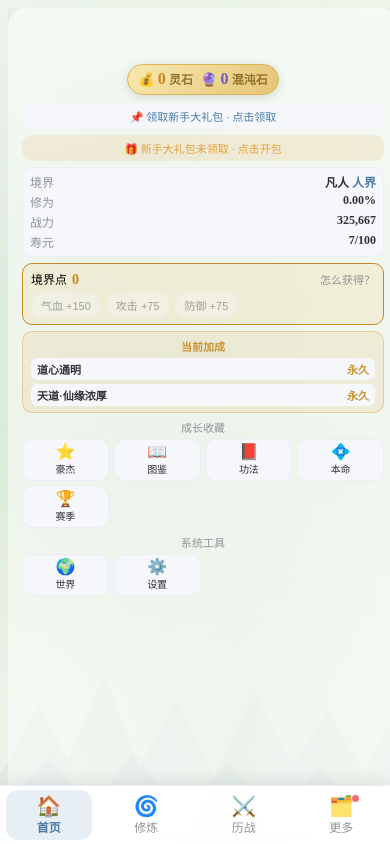
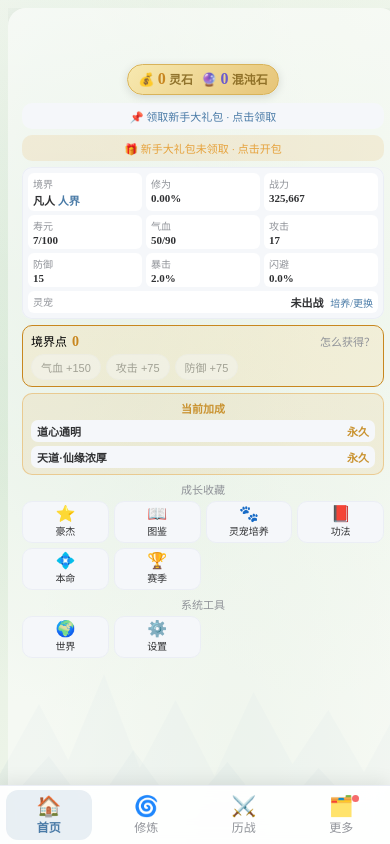
Before and after one commit to qingtang666666-source/vue-xiuxiangame, a Vue app: page /#/home in a window 390 px wide. Built offline with nearby package versions, Linux system fonts and the light colour scheme.

Commit message:
fix(mobile): 主页补充属性展示并新增灵宠培养入口

```diff
--- a/src/App.vue
+++ b/src/App.vue
@@ -163,6 +163,7 @@
     { title: '资源', items: [
       { icon: '🎒', name: '背包', route: '/backpack' },
       { icon: '🎰', name: '灵宠抽奖', route: '/petGacha' },
+      { icon: '🐾', name: '灵宠培养', route: '/backpack?tab=pet' },
       { icon: '🏪', name: '贸易市场', route: '/market' },
       { icon: '👥', name: '下界坊市', route: '/npc' },
       { icon: '🗿', name: '游商', action: () => openTrav() }
--- a/src/views/backpackPage.vue
+++ b/src/views/backpackPage.vue
@@ -107,17 +107,29 @@
         <PageNav :page="talPage" :total="talTotal" @change="setTalPage" />
       </el-tab-pane>
       <el-tab-pane label="灵宠" name="pet">
+        <div class="pet-active" v-if="player.pet?.name">
+          <span>🐾 出战中：<b>{{ player.pet.name }}</b></span>
+          <div class="pet-active-ops">
+            <el-button size="small" type="success" plain @click="openPetTrain(player.pet)">培养</el-button>
+            <el-button size="small" type="warning" plain @click="retractPet">收回</el-button>
+          </div>
+        </div>
         <div class="grid">
-          <div class="cell" v-for="(p, i) in petItems" :key="i">
-            <tag :type="petQualityOf(p).color" @click="showPetInfo(p)">{{ p.name }}</tag>
+          <div class="cell" v-for="p in petItems" :key="p.id">
+            <tag :type="petQualityOf(p).color" @click="showPetInfo(p)">
+              {{ p.name }}
+              <span v-if="isActivePet(p)" class="pet-active-badge">出战中</span>
+            </tag>
             <div class="sub">{{ petRoleOf(p).icon }} {{ petRoleOf(p).name }} · {{ levelNames(p.level) }}{{ p.reincarnation ? ` · ${p.reincarnation}转` : '' }}</div>
             <div class="v">战力 {{ petPowerScore(p).toLocaleString('zh-CN') }} · 悟性 {{ p.rootBone }}</div>
             <div class="ops">
-              <el-button size="small" type="primary" @click="carryPet(p)">出战</el-button>
-              <el-button size="small" type="danger" plain @click="releasePetItem(p)">放生</el-button>
+              <el-button size="small" type="success" @click="openPetTrain(p)">培养</el-button>
+              <el-button v-if="!isActivePet(p)" size="small" type="primary" @click="carryPet(p)">出战</el-button>
+              <el-button v-else size="small" type="warning" plain @click="retractPet">收回</el-button>
+              <el-button v-if="!isActivePet(p)" size="small" type="danger" plain @click="releasePetItem(p)">放生</el-button>
             </div>
           </div>
-          <el-empty v-if="!player.pets.length" description="暂无灵宠" :image-size="60" />
+          <el-empty v-if="!petTotal" description="暂无灵宠" :image-size="60" />
         </div>
         <PageNav :page="petPage" :total="petTotal" @change="setPetPage" />
       </el-tab-pane>
@@ -133,17 +145,33 @@
       </el-tab-pane>
     </el-tabs>
 
+    <el-dialog v-model="petTrainShow" :title="`灵宠培养 · ${petTrain.name || ''}`" width="min(420px, 94vw)">
+      <div class="pet-train">
+        <div class="pet-train-row"><span>品质</span><b>{{ petQualityOf(petTrain).name }}</b></div>
+        <div class="pet-train-row"><span>境界</span><b>{{ levelNames(petTrain.level) }}（{{ petTrain.reincarnation || 0 }}转）</b></div>
+        <div class="pet-train-row"><span>悟性</span><b>{{ petTrain.rootBone }}</b></div>
+        <div class="pet-train-row"><span>灵宠战力</span><b>{{ petPowerScore(petTrain).toLocaleString('zh-CN') }}</b></div>
+        <div class="pet-train-row"><span>培养丹</span><b>{{ formatNumberToChineseUnit(player.props.cultivateDan || 0) }}</b></div>
+        <div class="pet-train-row"><span>悟性丹</span><b>{{ formatNumberToChineseUnit(player.props.rootBone || 0) }}</b></div>
+        <div class="pet-train-row"><span>本次培养消耗</span><b>{{ petTrainCost }} 培养丹</b></div>
+        <div class="pet-train-row"><span>提升悟性消耗</span><b>{{ petTrainRootCost }} 悟性丹</b></div>
+        <el-checkbox v-model="petTrainRoot">提升悟性（消耗悟性丹）</el-checkbox>
+        <el-checkbox v-model="petTrainReincarnate" :disabled="petTrain.level < maxLv">灵宠转生（需人物转生次数更高）</el-checkbox>
+        <el-button type="primary" class="pet-train-btn" @click="doPetTrain">开始培养</el-button>
+      </div>
+    </el-dialog>
+
     <div class="hint">穿戴 / 强化 / 技能 等操作请回主页。主页左上角「🎒 背包」即可返回这里。</div>
     <item-info :visible="infoShow" :data="infoData" @update:visible="infoShow = $event" />
   </div>
 </template>
 
 <script setup>
-  import { ref, computed } from 'vue'
-  import { useRouter } from 'vue-router'
+  import { ref, computed, watch } from 'vue'
+  import { useRoute, useRouter } from 'vue-router'
   import { ElMessageBox } from 'element-plus'
   import { useMainStore } from '@/plugins/store'
-  import { formatNumberToChineseUnit, levelNames, levels, genre, gameNotifys } from '@/plugins/game'
+  import { formatNumberToChineseUnit, levelNames, levels, genre, gameNotifys, maxLv } from '@/plugins/game'
   import { propItemNames } from '@/plugins/game'
   import equip from '@/plugins/equip'
   import { equipSellPrice, itemDb } from '@/plugins/market'
@@ -151,7 +179,19 @@
   import { talismanById, useTalisman as useTalismanFn, useTalismanBatch } from '@/plugins/talisman'
   import { activeBuffs, buffEffectText, formatBuffRemaining, useBuffClock } from '@/plugins/buffs'
   import { sourceOfEquip, sourceOfPill, sourceOfProp, sourceOfTalisman } from '@/plugins/itemSource'
-  import { ensurePet, petQualityOf, petRoleOf, petPowerScore, setActivePet, releasePet } from '@/plugins/petSystem'
+  import {
+    ensurePet,
+    petQualityOf,
+    petRoleOf,
+    petPowerScore,
+    petUpgradeCost,
+    petRootCost,
+    upgradePet,
+    upgradePetRoot,
+    setActivePet,
+    retractActivePet,
+    releasePet
+  } from '@/plugins/petSystem'
   import { pillPrice, talismanPrice, quickSell, quickSellUnit, quickSellEquip, equipQuickSellPrice } from '@/plugins/market'
   import tag from '@/components/tag.vue'
   import itemInfo from '@/components/itemInfo.vue'
@@ -163,10 +203,22 @@
 
   const store = useMainStore()
   const router = useRouter()
+  const route = useRoute()
   const player = ref(store.player)
   const tab = ref('equip')
+  watch(
+    () => route.query.tab,
+    value => {
+      if (value === 'pet') tab.value = 'pet'
+    },
+    { immediate: true }
+  )
   const infoShow = ref(false)
   const infoData = ref(null)
+  const petTrainShow = ref(false)
+  const petTrain = ref({})
+  const petTrainRoot = ref(false)
+  const petTrainReincarnate = ref(false)
   const buffNow = useBuffClock(1000)
   const activeBuffMap = computed(() => {
     buffNow.value
@@ -427,7 +479,15 @@
   const pillList = computed(() => (player.value.pills || []).map(p => ({ ...p, recipe: recipeById(p.id) })).filter(x => x.recipe).sort((a, b) => (b.recipe?.tier || 0) - (a.recipe?.tier || 0)))
   const talList = computed(() => (player.value.talismans || []).map(x => ({ ...x, recipe: talismanById(x.id) })).filter(x => x.recipe).sort((a, b) => (b.recipe?.tier || 0) - (a.recipe?.tier || 0)))
   const invList = computed(() => player.value.inventory || [])
-  const petList = computed(() => (player.value.pets || []).map(p => ensurePet(p)).filter(Boolean))
+  const activePet = computed(() => (player.value.pet?.name ? ensurePet(player.value.pet) : null))
+  const petList = computed(() => {
+    const list = (player.value.pets || []).map(p => ensurePet(p)).filter(Boolean)
+    const active = activePet.value
+    return active ? [active, ...list.filter(p => p.id !== active.id)] : list
+  })
+  const petTrainCost = computed(() => petUpgradeCost(petTrain.value, { reincarnate: petTrainReincarnate.value }))
+  const petTrainRootCost = computed(() => petRootCost(petTrain.value))
+  const isActivePet = p => !!p && player.value.pet?.id === p.id
   const wifeList = computed(() => player.value.wifes || [])
   const bpSize = useViewportPageSize(100, 4)
   const { page: invPage, total: invTotal, pageItems: invItems, setPage: setInvPage } = usePager(invList, bpSize)
@@ -464,6 +524,42 @@
     const r = setActivePet(player.value, p.id)
     if (r.ok) gameNotifys({ title: '灵宠出战', message: `【${r.pet.name}】已出战`, type: 'success' })
     else gameNotifys({ title: '灵宠出战', message: r.reason, type: 'warning' })
+  }
+
+  const retractPet = () => {
+    const r = retractActivePet(player.value)
+    if (r.ok) gameNotifys({ title: '灵宠收回', message: `【${r.pet.name}】已收回`, type: 'info' })
+    else gameNotifys({ title: '灵宠收回', message: r.reason, type: 'warning' })
+  }
+
+  const openPetTrain = p => {
+    const pet = ensurePet(p)
+    if (!pet) return
+    petTrain.value = pet
+    petTrainRoot.value = false
+    petTrainReincarnate.value = false
+    petTrainShow.value = true
+  }
+
+  const doPetTrain = () => {
+    const pet = ensurePet(petTrain.value)
+    if (!pet) return
+    const wasRoot = petTrainRoot.value
+    const result = wasRoot
+      ? upgradePetRoot(player.value, pet)
+      : upgradePet(player.value, pet, { reincarnate: petTrainReincarnate.value })
+    if (!result.ok) return gameNotifys({ title: '灵宠培养', message: result.reason, type: 'warning' })
+    if (wasRoot) petTrainRoot.value = false
+    if (petTrainReincarnate.value) petTrainReincarnate.value = false
+    gameNotifys({
+      title: '灵宠培养',
+      message: wasRoot
+        ? `【${pet.name}】悟性提升至 ${pet.rootBone}`
+        : result.reincarnate
+          ? `【${pet.name}】转生成功，境界已重置`
+          : `【${pet.name}】培养成功，当前 ${levelNames(pet.level)}`,
+      type: 'success'
+    })
   }
 
   const releasePetItem = p => {
@@ -583,6 +679,13 @@
   .buff-left { font-size: 11px; color: var(--el-color-success); line-height: 1.5; }
   .v { font-size: 12px; color: var(--el-color-warning); }
   .ops { display: flex; gap: 4px; }
+  .pet-active { display: flex; align-items: center; justify-content: space-between; gap: 8px; flex-wrap: wrap; padding: 8px 10px; margin-bottom: 8px; border-radius: 8px; background: var(--el-color-success-light-9); border: 1px solid var(--el-color-success-light-7); font-size: 13px; }
+  .pet-active-ops { display: flex; gap: 6px; }
+  .pet-active-badge { margin-left: 4px; font-size: 10px; color: var(--el-color-success); }
+  .pet-train { display: flex; flex-direction: column; gap: 8px; }
+  .pet-train-row { display: flex; align-items: center; justify-content: space-between; gap: 10px; font-size: 13px; }
+  .pet-train-row > span { color: var(--el-text-color-secondary); }
+  .pet-train-btn { width: 100%; margin-top: 4px; }
   .pname { font-weight: bold; }
   .clickable { cursor: pointer; color: var(--el-color-primary); }
   .hint { margin-top: 14px; font-size: 12px; color: var(--el-text-color-secondary); }
@@ -600,6 +703,9 @@
     .grid { gap: 6px; }
     .cell { padding: 6px 8px; gap: 3px; }
     .cell .ops { flex-wrap: wrap; }
+    .pet-active { font-size: 12px; padding: 6px 8px; }
+    .pet-active-ops { width: 100%; }
+    .pet-active-ops .el-button { flex: 1; }
     .batch-bar { display: flex; flex-wrap: wrap; gap: 4px; margin-bottom: 6px; }
   }
 </style>
--- a/src/views/homePage.vue
+++ b/src/views/homePage.vue
@@ -9,6 +9,30 @@
         <div class="m-status-row"><span class="m-k">修为</span><span class="m-v">{{ calculatePercentageDifference(player.maxCultivation, player.cultivation) }}%</span></div>
         <div class="m-status-row"><span class="m-k">战力</span><span class="m-v"><AnimatedNumber :value="Math.round(powerScore || 0)" /></span></div>
         <div class="m-status-row"><span class="m-k">寿元</span><span class="m-v">{{ player.age }}/{{ lifespan }}</span></div>
+        <div class="m-status-row" title="当前气血 / 气血上限">
+          <span class="m-k">气血</span>
+          <span class="m-v">{{ compactNumber(player.health) }}/{{ compactNumber(effStats.maxHealth) }}</span>
+        </div>
+        <div class="m-status-row" title="攻击">
+          <span class="m-k">攻击</span>
+          <span class="m-v">{{ compactNumber(effStats.attack) }}</span>
+        </div>
+        <div class="m-status-row" title="防御">
+          <span class="m-k">防御</span>
+          <span class="m-v">{{ compactNumber(effStats.defense) }}</span>
+        </div>
+        <div class="m-status-row" title="暴击率">
+          <span class="m-k">暴击</span>
+          <span class="m-v">{{ (Math.min(0.8, effStats.critical || 0) * 100).toFixed(1) }}%</span>
+        </div>
+        <div class="m-status-row" title="闪避率">
+          <span class="m-k">闪避</span>
+          <span class="m-v">{{ (Math.min(0.8, effStats.dodge || 0) * 100).toFixed(1) }}%</span>
+        </div>
+        <div class="m-status-row m-pet-row" @click="router.push('/backpack?tab=pet')">
+          <span class="m-k">灵宠</span>
+          <span class="m-v">{{ player.pet?.name || '未出战' }} <span class="m-link">培养/更换</span></span>
+        </div>
       </div>
       <div class="m-points">
         <div class="m-points-head">
@@ -137,6 +161,9 @@
           </div>
           <div class="tag attribute attr-critical">
             暴击率: {{ (Math.min(0.8, effStats.critical || 0) * 100).toFixed(2) }}%
+          </div>
+          <div class="tag attribute attr-pet" @click="router.push('/backpack?tab=pet')">
+            灵宠: {{ player.pet?.name || '未出战' }} <span class="attr-temp">培养/更换</span>
           </div>
           <div class="tag attribute attr-score">总体实力: <b><AnimatedNumber :value="Math.round(powerScore || 0)" /></b></div>
           <div
@@ -1541,6 +1568,14 @@
   // 有效属性（含装备/功法/阵法/增益等），暴击/闪避封顶 80%
   const effStats = computed(() => effectivePlayerStats(player.value))
   const powerScore = computed(() => playerPowerScore(player.value))
+  const compactNumber = value => {
+    const n = Number(value) || 0
+    const abs = Math.abs(n)
+    const unit = abs >= 1e12 ? 1e12 : abs >= 1e8 ? 1e8 : abs >= 1e4 ? 1e4 : 1
+    if (unit === 1) return Math.floor(n).toLocaleString('zh-CN')
+    const text = (n / unit).toFixed(1).replace(/\.0$/, '')
+    return `${text}${unit === 1e12 ? '万亿' : unit === 1e8 ? '亿' : '万'}`
+  }
   const calendar = computed(() => gameDate(player.value))
   const fateData = computed(() => fateInfo(player.value))
   const codexStat = computed(() => codexStats(player.value))
@@ -1562,6 +1597,7 @@
   const mTiles = [
     { icon: '⭐', name: '豪杰', dialog: 'heroShow', group: '成长收藏' },
     { icon: '📖', name: '图鉴', dialog: 'equipAllShow', group: '成长收藏' },
+    { icon: '🐾', name: '灵宠培养', route: '/backpack?tab=pet', group: '成长收藏' },
     { icon: '📕', name: '功法', dialog: 'techniqueShow', group: '成长收藏' },
     { icon: '💠', name: '本命', dialog: 'naShow', group: '成长收藏' },
     { icon: '🏆', name: '赛季', dialog: 'seasonShow', group: '成长收藏' },
@@ -3176,10 +3212,12 @@
     .m-dash { display: flex; flex: 1; flex-direction: column; gap: 6px; min-height: 0; padding: 0 4px; overflow: hidden; }
     .m-guide { font-size: 11px; color: var(--el-color-primary); background: var(--el-fill-color-light); border-radius: 10px; padding: 5px 8px; margin-bottom: 0; overflow: hidden; text-overflow: ellipsis; white-space: nowrap; cursor: pointer; }
     .m-newbie { font-size: 11px; color: #e6a23c; background: rgba(230,162,60,.14); border-radius: 10px; padding: 5px 8px; margin-bottom: 0; cursor: pointer; }
-    .m-status { display: flex; flex-direction: column; gap: 2px; padding: 6px 8px; background: var(--el-fill-color-light); border-radius: 10px; margin-bottom: 0; box-shadow: inset 0 0 0 1px var(--el-border-color-lighter); }
-    .m-status-row { display: flex; justify-content: space-between; font-size: 12px; color: var(--el-text-color-primary); }
-    .m-k { color: var(--el-text-color-secondary); }
-    .m-v { font-weight: bold; }
+    .m-status { display: grid; grid-template-columns: repeat(3, minmax(0, 1fr)); gap: 4px; padding: 6px; background: var(--el-fill-color-light); border-radius: 10px; margin-bottom: 0; box-shadow: inset 0 0 0 1px var(--el-border-color-lighter); }
+    .m-status-row { display: flex; flex-direction: column; align-items: flex-start; gap: 1px; min-width: 0; padding: 3px 5px; border-radius: 6px; background: var(--el-bg-color); font-size: 11px; color: var(--el-text-color-primary); }
+    .m-status-row.m-pet-row { grid-column: 1 / -1; flex-direction: row; align-items: center; justify-content: space-between; cursor: pointer; }
+    .m-k { color: var(--el-text-color-secondary); font-size: 10px; }
+    .m-v { font-weight: bold; max-width: 100%; overflow: hidden; text-overflow: ellipsis; white-space: nowrap; }
+    .m-link { color: var(--el-color-primary); font-size: 10px; font-weight: normal; margin-left: 4px; }
     .m-realm { color: var(--el-color-primary); }
     .m-grid-tiles { display: grid; grid-template-columns: repeat(4, 1fr); gap: 5px; }
     .m-tile { display: flex; flex-direction: column; align-items: center; justify-content: center; gap: 1px; padding: 4px 2px; min-height: 38px; background: var(--el-fill-color-light); border: 1px solid var(--el-border-color-lighter); border-radius: 10px; cursor: pointer; }
@@ -3382,6 +3420,7 @@
   .attr-defense, .attr-realm { background: rgba(64, 158, 255, 0.15); color: var(--attr-c-defense); border-color: var(--attr-c-defense); }
   .attr-dodge { background: rgba(0, 176, 176, 0.14); color: var(--attr-c-dodge); border-color: var(--attr-c-dodge); }
   .attr-critical, .attr-collect, .attr-fate { background: rgba(178, 109, 240, 0.13); color: var(--attr-c-critical); border-color: var(--attr-c-critical); }
+  .attr-pet { background: rgba(230, 126, 34, 0.13); color: #d97706; border-color: #f0a04b; cursor: pointer; }
   .attr-score { background: linear-gradient(135deg, rgba(230, 178, 60, 0.2), rgba(255, 200, 120, 0.12)); color: var(--attr-c-score); border-color: var(--attr-c-score); }
   .attr-name { background: rgba(120, 130, 150, 0.13); color: var(--attr-c-name); border-color: var(--attr-c-name); }
   .attr-codex { background: rgba(0, 160, 160, 0.13); color: var(--attr-c-codex); border-color: var(--attr-c-codex); }
```
